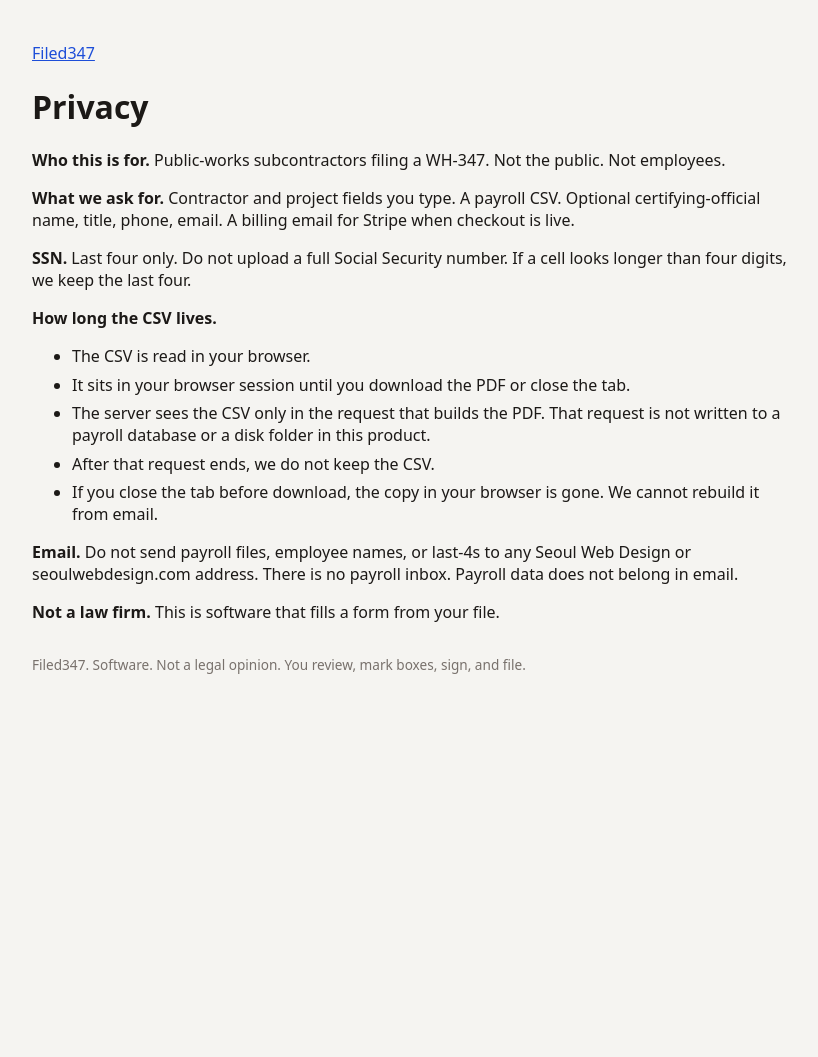
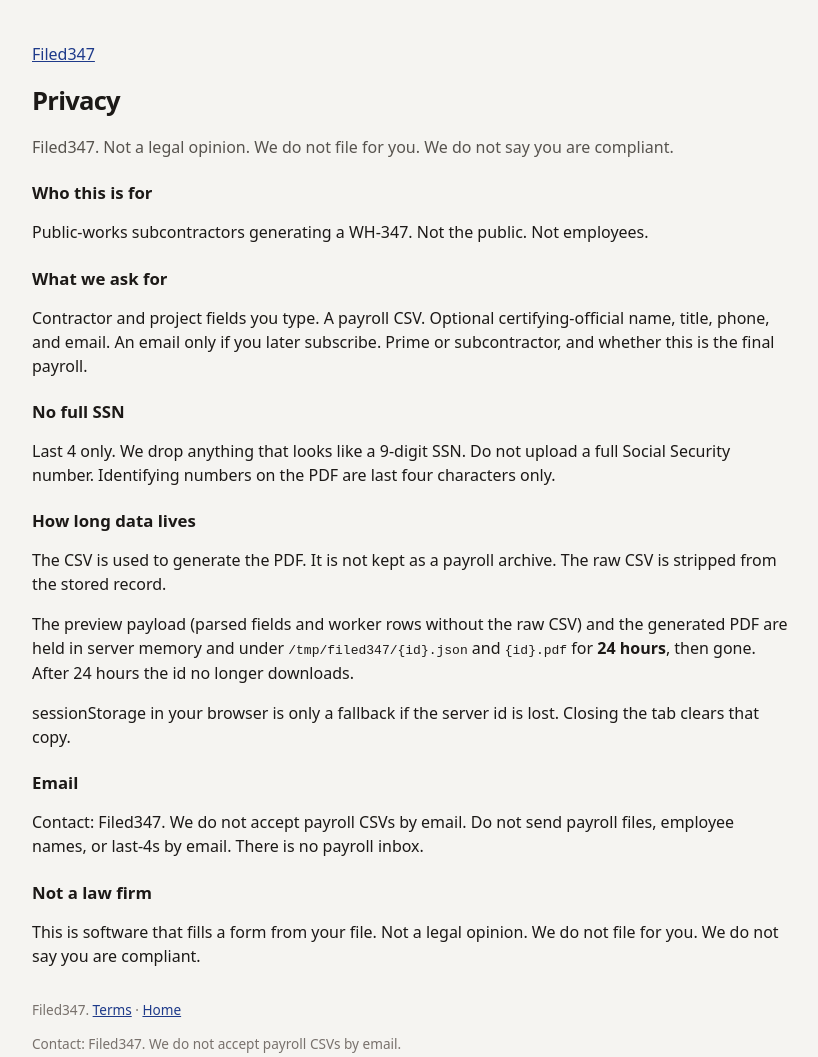
Before and after one commit to seoulcommerce/filed347, a website: page privacy.html in a window 1280 px wide. Shown: the whole page, without its empty margins (228-1046 px from the left). Before the commit the page ends 800 px from the top, so only its background shows below. Drawn offline with Linux system fonts and the light colour scheme.

Commit message:
Filed347 QA: /api/pdf preview without Stripe; privacy and terms

```diff
--- a/privacy.html
+++ b/privacy.html
@@ -8,8 +8,11 @@
   <style>
     body { margin:0; font-family: ui-sans-serif, system-ui, sans-serif; color:#1c1917; background:#f5f4f1; }
     .wrap { max-width:760px; margin:0 auto; padding:1.6rem 1rem 3rem; }
-    a { color:#1d4ed8; }
-    li { margin:.4rem 0; }
+    h1 { font-size:1.6rem; letter-spacing:-.03em; }
+    h2 { font-size:1.05rem; margin:1.4rem 0 .4rem; }
+    p, li { line-height:1.5; }
+    .not { color:#57534e; }
+    a { color:#1e3a8a; }
     footer { color:#78716c; font-size:.85rem; margin-top:2rem; }
   </style>
 </head>
@@ -17,20 +20,25 @@
   <div class="wrap">
     <p><a href="/">Filed347</a></p>
     <h1>Privacy</h1>
-    <p><strong>Who this is for.</strong> Public-works subcontractors filing a WH-347. Not the public. Not employees.</p>
-    <p><strong>What we ask for.</strong> Contractor and project fields you type. A payroll CSV. Optional certifying-official name, title, phone, email. A billing email for Stripe when checkout is live.</p>
-    <p><strong>SSN.</strong> Last four only. Do not upload a full Social Security number. If a cell looks longer than four digits, we keep the last four.</p>
-    <p><strong>How long the CSV lives.</strong></p>
-    <ul>
-      <li>The CSV is read in your browser.</li>
-      <li>It sits in your browser session until you download the PDF or close the tab.</li>
-      <li>The server sees the CSV only in the request that builds the PDF. That request is not written to a payroll database or a disk folder in this product.</li>
-      <li>After that request ends, we do not keep the CSV.</li>
-      <li>If you close the tab before download, the copy in your browser is gone. We cannot rebuild it from email.</li>
-    </ul>
-    <p><strong>Email.</strong> Do not send payroll files, employee names, or last-4s to any Seoul Web Design or seoulwebdesign.com address. There is no payroll inbox. Payroll data does not belong in email.</p>
-    <p><strong>Not a law firm.</strong> This is software that fills a form from your file.</p>
-    <footer>Filed347. Software. Not a legal opinion. You review, mark boxes, sign, and file.</footer>
+    <p class="not">Filed347. Not a legal opinion. We do not file for you. We do not say you are compliant.</p>
+    <h2>Who this is for</h2>
+    <p>Public-works subcontractors generating a WH-347. Not the public. Not employees.</p>
+    <h2>What we ask for</h2>
+    <p>Contractor and project fields you type. A payroll CSV. Optional certifying-official name, title, phone, and email. An email only if you later subscribe. Prime or subcontractor, and whether this is the final payroll.</p>
+    <h2>No full SSN</h2>
+    <p>Last 4 only. We drop anything that looks like a 9-digit SSN. Do not upload a full Social Security number. Identifying numbers on the PDF are last four characters only.</p>
+    <h2>How long data lives</h2>
+    <p>The CSV is used to generate the PDF. It is not kept as a payroll archive. The raw CSV is stripped from the stored record.</p>
+    <p>The preview payload (parsed fields and worker rows without the raw CSV) and the generated PDF are held in server memory and under <code>/tmp/filed347/{id}.json</code> and <code>{id}.pdf</code> for <strong>24 hours</strong>, then gone. After 24 hours the id no longer downloads.</p>
+    <p>sessionStorage in your browser is only a fallback if the server id is lost. Closing the tab clears that copy.</p>
+    <h2>Email</h2>
+    <p>Contact: Filed347. We do not accept payroll CSVs by email. Do not send payroll files, employee names, or last-4s by email. There is no payroll inbox.</p>
+    <h2>Not a law firm</h2>
+    <p>This is software that fills a form from your file. Not a legal opinion. We do not file for you. We do not say you are compliant.</p>
+    <footer>
+      <p>Filed347. <a href="/terms">Terms</a> · <a href="/">Home</a></p>
+      <p>Contact: Filed347. We do not accept payroll CSVs by email.</p>
+    </footer>
   </div>
 </body>
 </html>
```
Also changed, not shown: api/pdf.js (+43 -17 lines), terms.html (+15 -8 lines).
